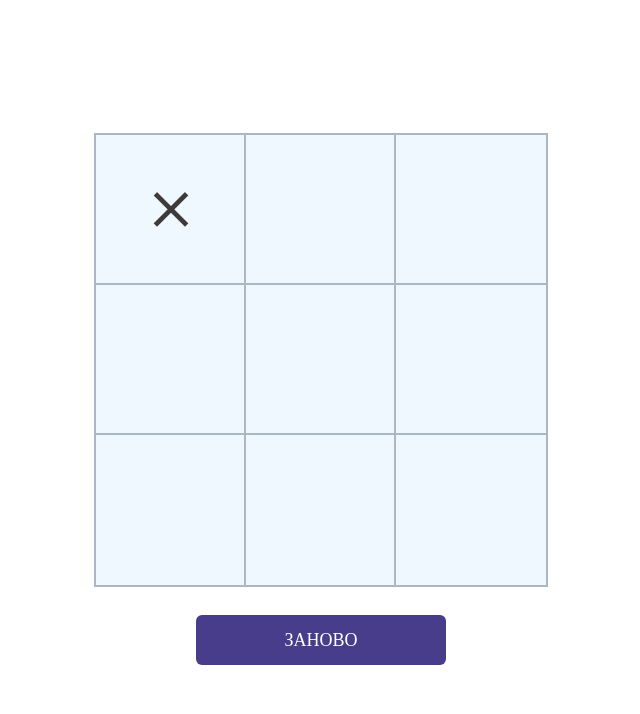
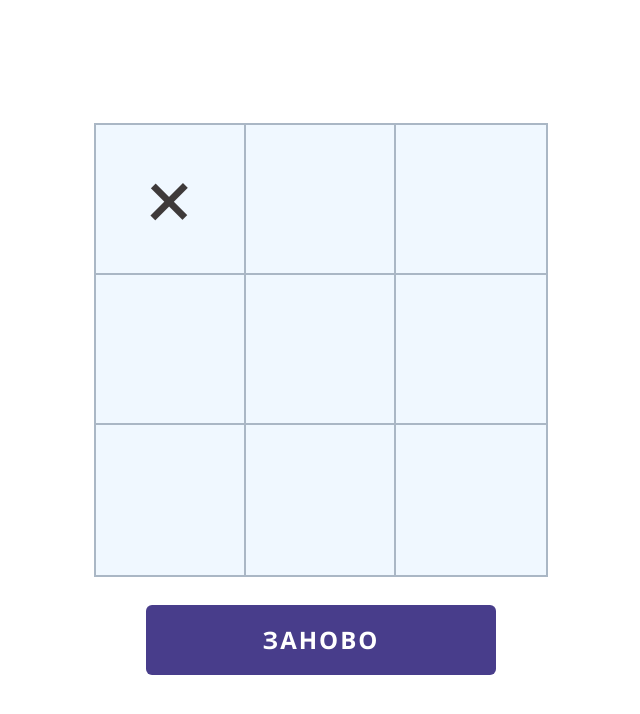
Before and after one commit to Nox94/firstGame, a website built with webpack: page index.html in a window 1280 px wide. Both pictures are taken after a click on the button 490 px from the left and 210 px from the top of the page. Shown: the whole page, without its empty margins (319-959 px from the left). Built offline with nearby package versions, Linux system fonts and the light colour scheme.

Commit message:
fixed some bugs

```diff
--- a/blocks/game/__button/game__button.css
+++ b/blocks/game/__button/game__button.css
@@ -9,4 +9,14 @@
   font-size: large;
   border: none;
   text-transform: uppercase;
+  font-weight: 600;
+  letter-spacing: 2px;
 }
+
+@media screen and (min-width: 1200px) {
+  .game__button {
+    width: 350px;
+    height: 70px;
+    font-size: x-large;
+  }
+}
--- a/blocks/game/__cell/game__cell.css
+++ b/blocks/game/__cell/game__cell.css
@@ -18,3 +18,31 @@
 .game__cell-null {
   font-size: 75px;
 }
+
+@media screen and (min-width: 360px) {
+  .game__cell {
+    width: 90px;
+    height: 90px;
+  }
+}
+
+@media screen and (min-width: 700px) {
+  .game__cell {
+    width: 120px;
+    height: 120px;
+  }
+}
+
+@media screen and (min-width: 1200px) {
+  .game__cell {
+    width: 150px;
+    height: 150px;
+  }
+}
+
+@media screen and (min-width: 1440px) {
+  .game__cell {
+    width: 180px;
+    height: 180px;
+  }
+}
--- a/blocks/game/game.css
+++ b/blocks/game/game.css
@@ -5,5 +5,6 @@
   align-items: center;
   justify-content: center;
   flex-direction: column;
+  font-family: 'Segoe UI', Tahoma, Geneva, Verdana, sans-serif;
   /* outline: 1px solid red; */
 }
--- a/index.js
+++ b/index.js
@@ -36,14 +36,20 @@ function checkForWin() {
   if (
     (cells[0].innerText == "o" && cells[1].innerText == "o" && cells[2].innerText == "o") ||
     (cells[3].innerText == "o" && cells[4].innerText == "o" && cells[5].innerText == "o") ||
-    (cells[6].innerText == "o" && cells[7].innerText == "o" && cells[8].innerText == "o") ||
-    (cells[0].innerText == "o" && cells[4].innerText == "o" && cells[8].innerText == "o") ||
-    (cells[2].innerText == "o" && cells[4].innerText == "o" && cells[6].innerText == "o") ||
+    (cells[6].innerText == "o" && cells[7].innerText == "o" && cells[8].innerText == "o") || // все по горизонтали 0
+    (cells[0].innerText == "o" && cells[4].innerText == "o" && cells[8].innerText == "o") || // первая косая 0
+    (cells[2].innerText == "o" && cells[4].innerText == "o" && cells[6].innerText == "o") || // вторая косая 0
+    (cells[0].innerText == "o" && cells[3].innerText == "o" && cells[6].innerText == "o") ||
+    (cells[1].innerText == "o" && cells[4].innerText == "o" && cells[7].innerText == "o") ||
+    (cells[2].innerText == "o" && cells[5].innerText == "o" && cells[8].innerText == "o") || // все по вертикали 0
     (cells[0].innerText == "+" && cells[1].innerText == "+" && cells[2].innerText == "+") ||
     (cells[3].innerText == "+" && cells[4].innerText == "+" && cells[5].innerText == "+") ||
-    (cells[6].innerText == "+" && cells[7].innerText == "+" && cells[8].innerText == "+") ||
-    (cells[0].innerText == "+" && cells[4].innerText == "+" && cells[8].innerText == "+") ||
-    (cells[2].innerText == "+" && cells[4].innerText == "+" && cells[6].innerText == "+")
+    (cells[6].innerText == "+" && cells[7].innerText == "+" && cells[8].innerText == "+") || // все погоризонтали +
+    (cells[0].innerText == "+" && cells[4].innerText == "+" && cells[8].innerText == "+") || // первая косая +
+    (cells[2].innerText == "+" && cells[4].innerText == "+" && cells[6].innerText == "+") || // вторая косая +
+    (cells[0].innerText == "+" && cells[3].innerText == "+" && cells[6].innerText == "+") ||
+    (cells[1].innerText == "+" && cells[4].innerText == "+" && cells[7].innerText == "+") ||
+    (cells[2].innerText == "+" && cells[5].innerText == "+" && cells[8].innerText == "+")    // все по вертикали +
   ) {
     console.log("you won!");
     cells.forEach((cell) => {
@@ -54,6 +60,6 @@ function checkForWin() {
 }
 
 // слушатель по клику на каждую ячейку
-cells.forEach((cell) => cell.addEventListener("click", () => handleCellClick(cell)));
+cells.forEach((cell) => cell.addEventListener("pointerdown", () => handleCellClick(cell)));
 
 againButton.addEventListener("click", handleButtonClick);
```
